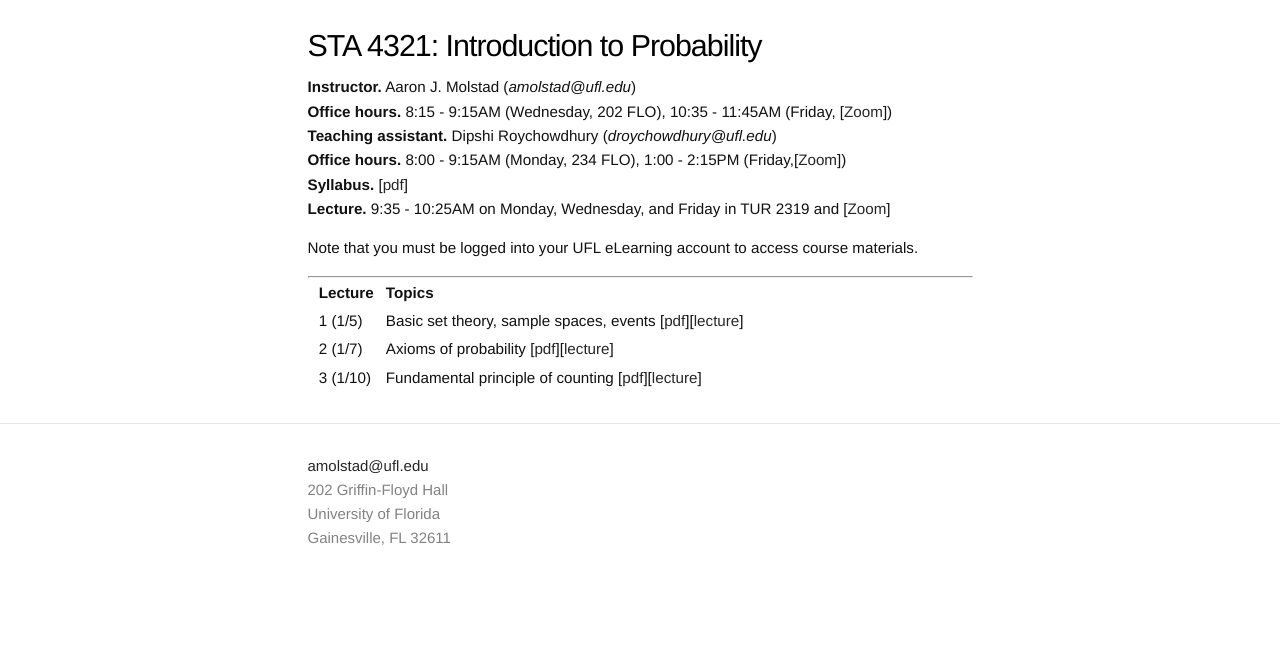
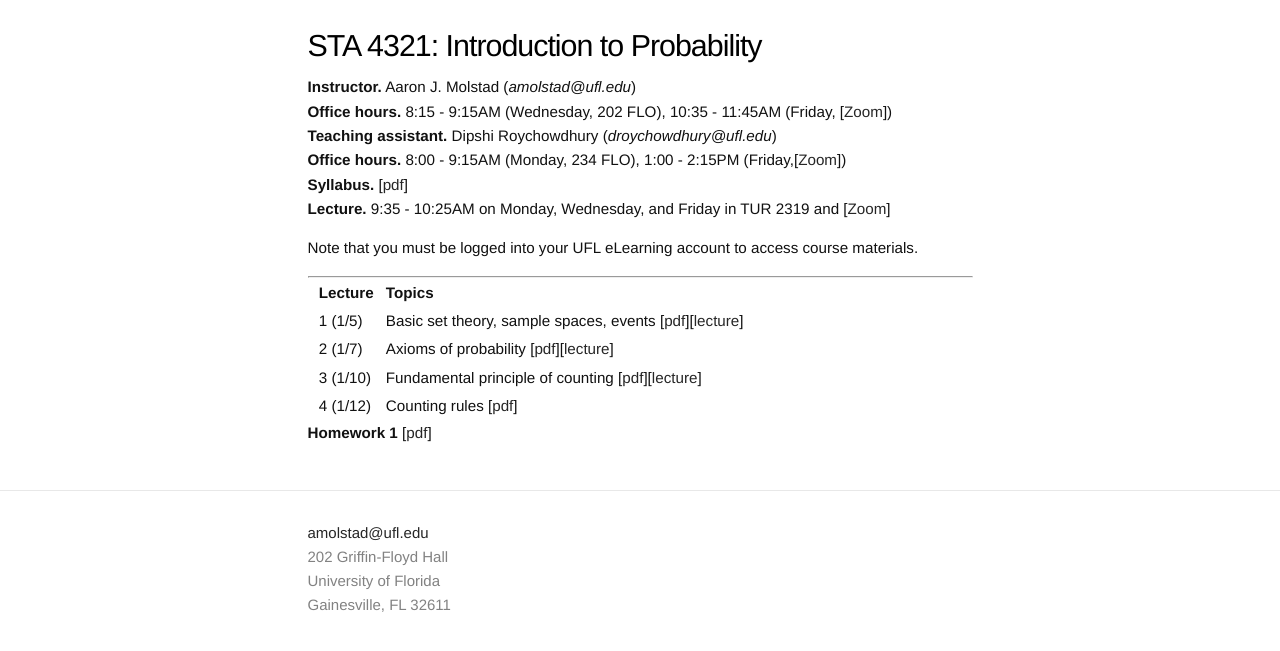
Before and after one commit to ajmolstad/ajmolstad.github.io, a Jekyll site: the page built from S22_STA4321.md, in a window 1280 px wide. Shown: the top 651 px of the page. Built offline with Jekyll 4.4.1, drawn with Linux system fonts in a browser that asks for light colours.

Commit message:
Update S22_STA4321.md

```diff
--- a/S22_STA4321.md
+++ b/S22_STA4321.md
@@ -21,3 +21,6 @@ Note that you must be logged into your UFL eLearning account to access course ma
 || 1 (1/5)  || Basic set theory, sample spaces, events [[pdf](https://ufl.instructure.com/files/65532946/download?download_frd=1)][[lecture](https://ufl.instructure.com/courses/452037/files?preview=65533029)] ||
 || 2 (1/7)  || Axioms of probability [[pdf](https://ufl.instructure.com/files/65606860/download?download_frd=1)][[lecture](https://ufl.instructure.com/courses/452037/files?preview=65606864)] ||
 || 3 (1/10) || Fundamental principle of counting [[pdf](https://ufl.instructure.com/files/65660016/download?download_frd=1)][[lecture](https://ufl.instructure.com/courses/452037/files?preview=65660055)] ||
+|| 4 (1/12) || Counting rules [[pdf](https://ufl.instructure.com/files/65698960/download?download_frd=1)] ||
+
+**Homework 1** [[pdf](https://ufl.instructure.com/files/65694021/download?download_frd=1)]
```
